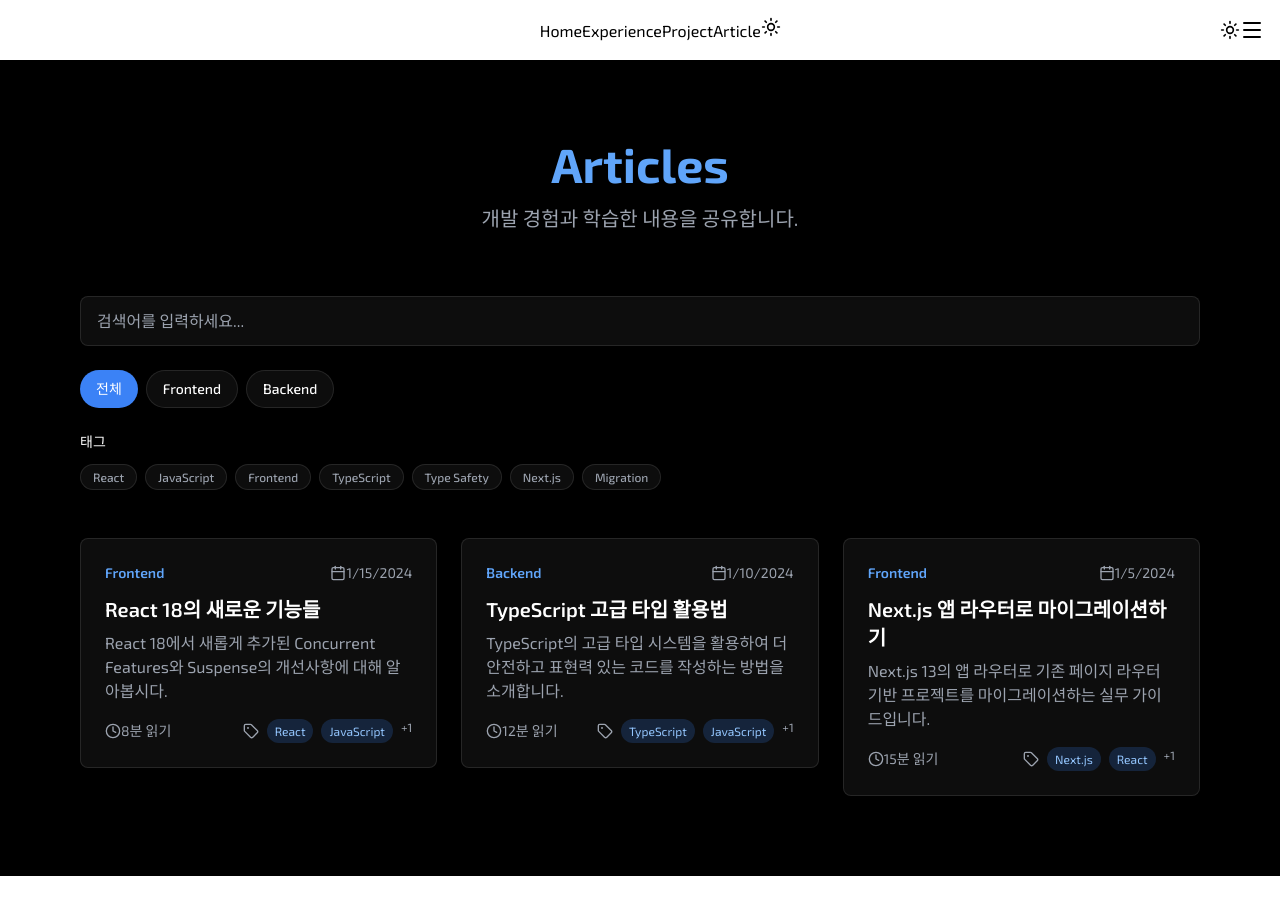
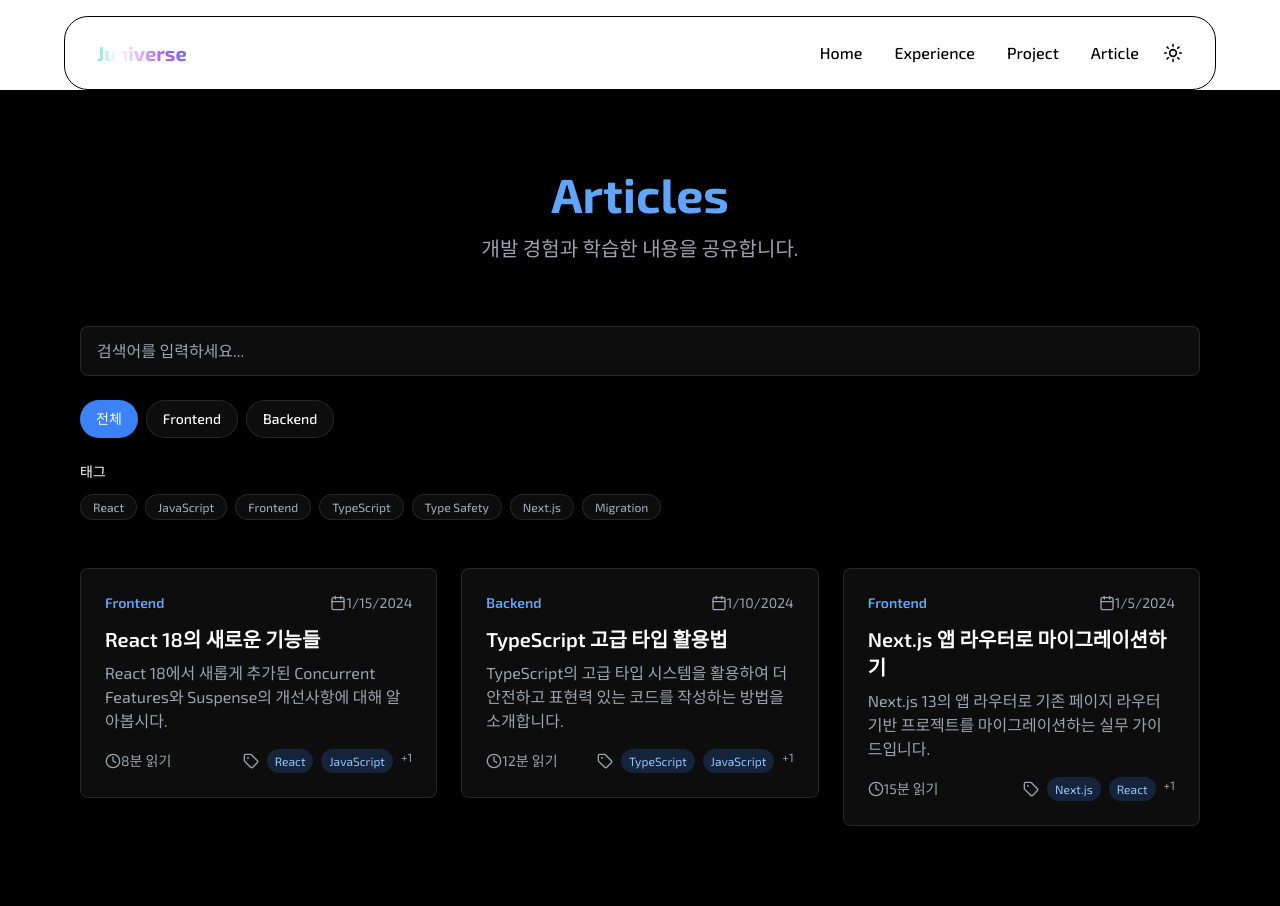
Before and after one commit to jhlee910609/juniverse, a Next.js app: page /articles in a window 1280 px wide. Before the commit the page ends 876 px from the top, so only its background shows below. Built offline with nearby package versions, Linux system fonts and the light colour scheme.

Commit message:
feat: add nav

```diff
--- a/src/features/navigation/ui/navbar.tsx
+++ b/src/features/navigation/ui/navbar.tsx
@@ -20,10 +20,21 @@ interface NavbarProps {
 }
 
 export const Navbar = memo(function Navbar({ className }: NavbarProps) {
-  const isScrolled = useScroll();
+  const { isScrolled, isVisible } = useScroll();
   const { theme, toggleTheme } = useTheme();
   const [isMobileMenuOpen, setIsMobileMenuOpen] = React.useState(false);
+  const [isMobile, setIsMobile] = React.useState(false);
   const router = useRouter();
+
+  React.useEffect(() => {
+    const checkIsMobile = () => {
+      setIsMobile(window.innerWidth < 768);
+    };
+
+    checkIsMobile();
+    window.addEventListener("resize", checkIsMobile);
+    return () => window.removeEventListener("resize", checkIsMobile);
+  }, []);
 
   const handleNavClick = (href: string) => {
     if (href.startsWith("#")) {
@@ -36,201 +47,214 @@ export const Navbar = memo(function Navbar({ className }: NavbarProps) {
   };
 
   return (
-    <motion.nav
-      initial={{ y: -100 }}
-      animate={{ y: 0 }}
+    <motion.header
+      initial={{ y: -100, opacity: 0 }}
+      animate={{
+        y: isVisible ? 0 : -100,
+        opacity: isVisible ? 1 : 0,
+      }}
+      transition={{
+        duration: 0.3,
+        ease: [0.4, 0, 0.2, 1],
+      }}
       className={cn(
-        "fixed top-0 left-0 right-0 z-50 transition-all duration-500",
+        "fixed top-0 left-0 right-0 z-50 transition-all duration-300",
         className
       )}
     >
-      <div
+      {/* Glassmorphism Container */}
+      <div className="w-full px-4 pt-4">
+        <motion.nav
           className={cn(
-          "mx-auto flex items-center justify-between transition-all duration-500",
-          "mt-4 backdrop-blur-md",
+            "mx-auto transition-all duration-500 ease-out",
+            "backdrop-blur-xl border border-white/20 dark:border-white/10",
+            "shadow-[0_8px_32px_0_rgba(31,38,135,0.37)]",
+            "dark:shadow-[0_8px_32px_0_rgba(0,0,0,0.37)]",
             isScrolled
-            ? "max-w-4xl bg-white/95 dark:bg-black/90 rounded-3xl px-8 py-4 border border-gray-300/50 dark:border-gray-600/50"
-            : "max-w-7xl bg-transparent rounded-none px-4 py-4 border-0"
+              ? "max-w-4xl bg-white/20 dark:bg-black/30 rounded-2xl px-6 py-3"
+              : "max-w-6xl bg-white/10 dark:bg-black/20 rounded-3xl px-8 py-4"
           )}
+          style={{
+            backdropFilter: "blur(20px)",
+            WebkitBackdropFilter: "blur(20px)",
+          }}
         >
+          <div className="flex items-center justify-between">
+            {/* Logo */}
             <motion.div
               whileHover={{ scale: 1.05 }}
+              whileTap={{ scale: 0.95 }}
+              onClick={() => handleNavClick("#home")}
+              className="cursor-pointer"
+            >
+              <motion.h1
                 className={cn(
-            "text-xl font-bold transition-colors duration-300",
-            isScrolled
-              ? theme === "dark"
-                ? "text-white"
-                : "text-gray-900"
-              : theme === "dark"
-              ? "text-white"
-              : "text-gray-900"
+                  "font-bold transition-all duration-300 relative overflow-hidden",
+                  " dark:text-white",
+                  isScrolled ? "text-lg" : "text-xl"
                 )}
+                style={{
+                  textShadow:
+                    theme === "dark"
+                      ? "0 2px 4px rgba(255,255,255,0.1)"
+                      : "0 2px 4px rgba(0,0,0,0.1)",
+                  background: theme === "dark"
+                    ? "linear-gradient(90deg, #ffffff 0%, #a855f7 25%, #3b82f6 50%, #06b6d4 75%, #ffffff 100%)"
+                    : "linear-gradient(90deg, #1f2937 0%, #7c3aed 25%, #2563eb 50%, #0891b2 75%, #1f2937 100%)",
+                  backgroundSize: "200% auto",
+                  color: "transparent",
+                  WebkitBackgroundClip: "text",
+                  backgroundClip: "text",
+                  animation: "shimmer 3s ease-in-out infinite",
+                }}
               >
-          Portfolio
+                Juniverse
+              </motion.h1>
             </motion.div>
 
-        <div className="hidden md:flex items-center space-x-8">
-          {navItems.map((item) => (
+            {/* Desktop Navigation */}
+            {!isMobile && (
+              <div className="flex items-center space-x-1">
+                {navItems.map((item, index) => (
                   <motion.button
                     key={item.name}
                     onClick={() => handleNavClick(item.href)}
-              whileHover={{ y: -2 }}
+                    whileHover={{
+                      scale: 1.05,
+                      backgroundColor: "rgba(255, 255, 255, 0.1)",
+                    }}
+                    whileTap={{ scale: 0.95 }}
                     className={cn(
-                "hover:text-blue-400 transition-colors duration-200",
-                isScrolled
-                  ? theme === "dark"
-                    ? "text-gray-300"
-                    : "text-gray-800"
-                  : theme === "dark"
-                  ? "text-gray-300"
-                  : "text-gray-800"
+                      "px-4 py-2 rounded-xl font-medium transition-all duration-200",
+                      "text-gray-800 dark:text-white",
+                      "hover:text-blue-600 dark:hover:text-blue-400",
+                      "hover:bg-white/10 dark:hover:bg-white/10"
                     )}
+                    initial={{ opacity: 0, y: -20 }}
+                    animate={{ opacity: 1, y: 0 }}
+                    transition={{ delay: index * 0.1 }}
                   >
                     {item.name}
                   </motion.button>
                 ))}
 
+                {/* Theme Toggle */}
                 <motion.button
-            whileHover={{ scale: 1.1 }}
-            whileTap={{ scale: 0.95 }}
+                  whileHover={{ scale: 1.1, rotate: 180 }}
+                  whileTap={{ scale: 0.9 }}
                   onClick={toggleTheme}
                   className={cn(
-              "p-2 rounded-full transition-colors",
-              isScrolled
-                ? "hover:bg-gray-100 dark:hover:bg-gray-800"
-                : "hover:bg-white/10"
+                    "p-3 rounded-xl transition-all duration-200",
+                    "text-gray-800 dark:text-white",
+                    "hover:bg-white/10 dark:hover:bg-white/10",
+                    "ml-2"
                   )}
                 >
                   {theme === "dark" ? (
-              <Sun
-                className={cn(
-                  "w-5 h-5 transition-colors",
-                  isScrolled
-                    ? theme === "dark"
-                      ? "text-gray-300"
-                      : "text-gray-700"
-                    : theme === "dark"
-                    ? "text-gray-300"
-                    : "text-gray-700"
-                )}
-              />
+                    <Sun className="w-5 h-5" />
                   ) : (
-              <Moon
-                className={cn(
-                  "w-5 h-5 transition-colors",
-                  isScrolled
-                    ? theme === "dark"
-                      ? "text-gray-300"
-                      : "text-gray-700"
-                    : theme === "dark"
-                    ? "text-gray-300"
-                    : "text-gray-700"
-                )}
-              />
+                    <Moon className="w-5 h-5" />
                   )}
                 </motion.button>
               </div>
+            )}
 
-        <div className="md:hidden flex items-center space-x-4">
+            {/* Mobile Menu */}
+            {isMobile && (
+              <div className="flex items-center space-x-2">
                 <motion.button
                   whileHover={{ scale: 1.1 }}
-            whileTap={{ scale: 0.95 }}
+                  whileTap={{ scale: 0.9 }}
                   onClick={toggleTheme}
-            className={cn(
-              "p-2 rounded-full transition-colors",
-              isScrolled
-                ? "hover:bg-gray-100 dark:hover:bg-gray-800"
-                : "hover:bg-white/10"
-            )}
+                  className="p-2 rounded-xl text-gray-800 dark:text-white hover:bg-white/10"
                 >
                   {theme === "dark" ? (
-              <Sun
-                className={cn(
-                  "w-5 h-5 transition-colors",
-                  isScrolled
-                    ? theme === "dark"
-                      ? "text-gray-300"
-                      : "text-gray-700"
-                    : theme === "dark"
-                    ? "text-gray-300"
-                    : "text-gray-700"
-                )}
-              />
+                    <Sun className="w-5 h-5" />
                   ) : (
-              <Moon
-                className={cn(
-                  "w-5 h-5 transition-colors",
-                  isScrolled
-                    ? theme === "dark"
-                      ? "text-gray-300"
-                      : "text-gray-700"
-                    : theme === "dark"
-                    ? "text-gray-300"
-                    : "text-gray-700"
-                )}
-              />
+                    <Moon className="w-5 h-5" />
                   )}
                 </motion.button>
 
                 <motion.button
                   whileHover={{ scale: 1.1 }}
-            whileTap={{ scale: 0.95 }}
+                  whileTap={{ scale: 0.9 }}
                   onClick={() => setIsMobileMenuOpen(!isMobileMenuOpen)}
-            className={cn(
-              "p-2 transition-colors",
-              isScrolled
-                ? theme === "dark"
-                  ? "text-gray-300"
-                  : "text-gray-700"
-                : theme === "dark"
-                ? "text-gray-300"
-                : "text-gray-700"
-            )}
+                  className="p-2 rounded-xl text-gray-800 dark:text-white hover:bg-white/10"
+                >
+                  <motion.div
+                    animate={isMobileMenuOpen ? { rotate: 180 } : { rotate: 0 }}
+                    transition={{ duration: 0.2 }}
                   >
                     {isMobileMenuOpen ? (
                       <X className="w-6 h-6" />
                     ) : (
                       <Menu className="w-6 h-6" />
                     )}
+                  </motion.div>
                 </motion.button>
               </div>
+            )}
+          </div>
+        </motion.nav>
       </div>
 
-      {isMobileMenuOpen && (
+      {/* Mobile Dropdown Menu */}
+      {isMobile && (
         <motion.div
-          initial={{ opacity: 0, height: 0 }}
-          animate={{ opacity: 1, height: "auto" }}
-          exit={{ opacity: 0, height: 0 }}
+          initial={false}
+          animate={{
+            height: isMobileMenuOpen ? "auto" : 0,
+            opacity: isMobileMenuOpen ? 1 : 0,
+          }}
+          transition={{ duration: 0.3, ease: [0.4, 0, 0.2, 1] }}
+          className="overflow-hidden"
+        >
+          <div className="px-4 pb-4">
+            <motion.div
               className={cn(
-            "md:hidden mt-4 mx-4 px-6 py-5 rounded-2xl backdrop-blur-md",
-            isScrolled
-              ? "bg-white/95 dark:bg-black/90 border border-gray-300/50 dark:border-gray-600/50"
-              : "bg-black/90 border border-gray-600/50"
+                "mt-2 mx-auto max-w-6xl",
+                "bg-white/10 dark:bg-black/10 backdrop-blur-xl",
+                "border border-white/20 dark:border-white/10",
+                "rounded-2xl p-4",
+                "shadow-[0_8px_32px_0_rgba(31,38,135,0.37)]",
+                "dark:shadow-[0_8px_32px_0_rgba(0,0,0,0.37)]"
               )}
+              style={{
+                backdropFilter: "blur(20px)",
+                WebkitBackdropFilter: "blur(20px)",
+              }}
             >
-          <div className="flex flex-col space-y-2">
-            {navItems.map((item) => (
+              <div className="space-y-2">
+                {navItems.map((item, index) => (
                   <motion.button
                     key={item.name}
                     onClick={() => handleNavClick(item.href)}
-                whileHover={{ x: 10 }}
+                    whileHover={{
+                      x: 4,
+                      backgroundColor: "rgba(255, 255, 255, 0.1)",
+                    }}
+                    whileTap={{ scale: 0.98 }}
                     className={cn(
-                  "text-left px-3 py-2 rounded-lg hover:text-blue-400 transition-colors duration-200",
-                  isScrolled
-                    ? theme === "dark"
-                      ? "text-gray-300 hover:bg-gray-800"
-                      : "text-gray-700 hover:bg-gray-100"
-                    : theme === "dark"
-                    ? "text-gray-300 hover:bg-white/10"
-                    : "text-gray-700 hover:bg-white/10"
+                      "block w-full text-left px-4 py-3 rounded-xl",
+                      "text-gray-800 dark:text-white font-medium",
+                      "hover:text-blue-600 dark:hover:text-blue-400",
+                      "transition-all duration-200"
                     )}
+                    initial={{ opacity: 0, x: -20 }}
+                    animate={{
+                      opacity: isMobileMenuOpen ? 1 : 0,
+                      x: isMobileMenuOpen ? 0 : -20,
+                    }}
+                    transition={{ delay: index * 0.1 }}
                   >
                     {item.name}
                   </motion.button>
                 ))}
               </div>
             </motion.div>
+          </div>
+        </motion.div>
       )}
-    </motion.nav>
+    </motion.header>
   );
 });
--- a/src/shared/hooks/use-scroll.ts
+++ b/src/shared/hooks/use-scroll.ts
@@ -3,16 +3,44 @@
 import { useState, useEffect } from "react";
 
 export function useScroll() {
-  const [isScrolled, setIsScrolled] = useState(false);
+  const [scrollState, setScrollState] = useState({
+    isScrolled: false,
+    isScrollingUp: false,
+    isScrollingDown: false,
+    scrollY: 0,
+    isVisible: true,
+  });
 
   useEffect(() => {
+    let lastScrollY = 0;
+    let ticking = false;
+
     const handleScroll = () => {
-      setIsScrolled(window.scrollY > 50);
+      const currentScrollY = window.scrollY;
+
+      if (!ticking) {
+        requestAnimationFrame(() => {
+          const isScrollingUp = currentScrollY < lastScrollY;
+          const isScrollingDown = currentScrollY > lastScrollY;
+
+          setScrollState({
+            isScrolled: currentScrollY > 50,
+            isScrollingUp,
+            isScrollingDown,
+            scrollY: currentScrollY,
+            isVisible: currentScrollY < 100 || isScrollingUp || Math.abs(currentScrollY - lastScrollY) < 5,
+          });
+
+          lastScrollY = currentScrollY;
+          ticking = false;
+        });
+        ticking = true;
+      }
     };
 
-    window.addEventListener("scroll", handleScroll);
+    window.addEventListener("scroll", handleScroll, { passive: true });
     return () => window.removeEventListener("scroll", handleScroll);
   }, []);
 
-  return isScrolled;
+  return scrollState;
 }
```
Also changed, not shown: src/app/globals.css (+10 -0 lines). Lines whose indentation alone changed are shown as unchanged.
